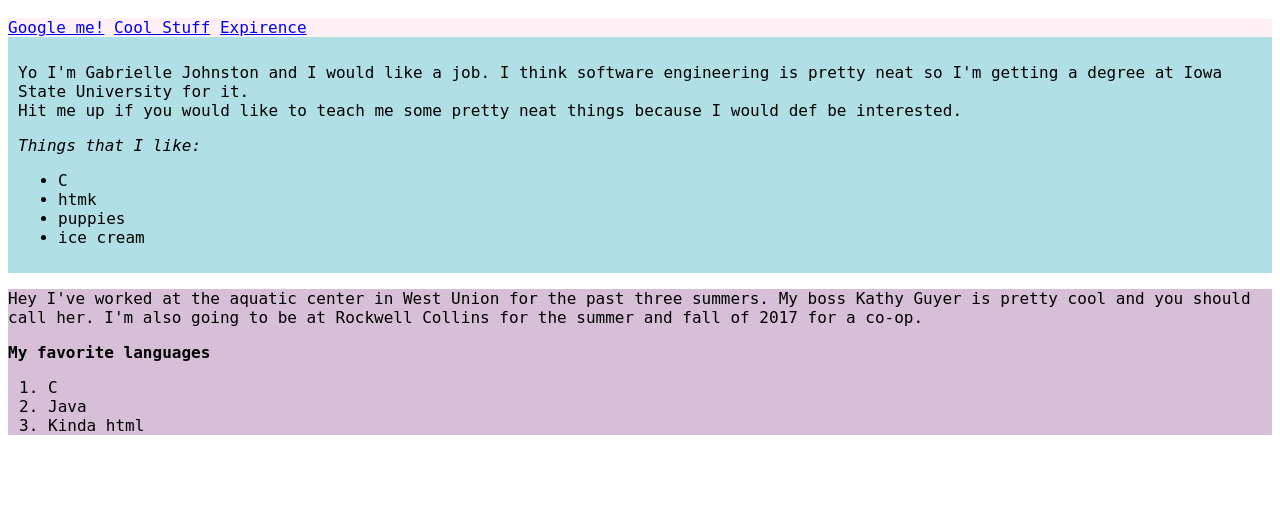
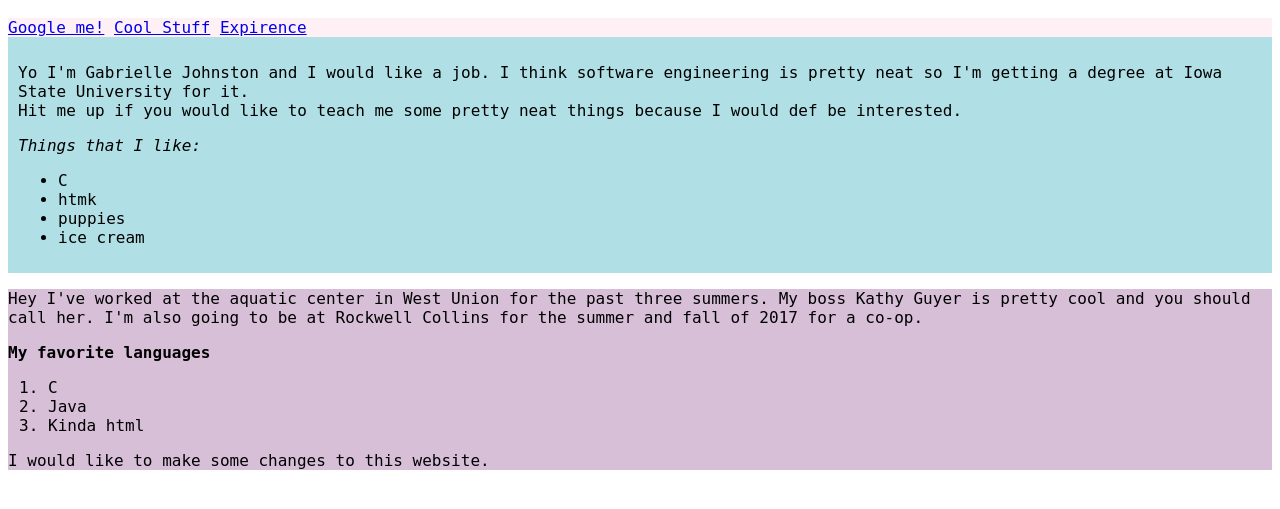
Before and after one commit to gabrielleJ/gabrielleJ.github.io, a plain HTML site: page index.html in a window 1280 px wide. Shown: the part 103-612 px from the top of the page. Drawn offline with Linux system fonts and the light colour scheme.

Commit message:
Hello World

```diff
--- a/index.html
+++ b/index.html
@@ -48,6 +48,9 @@
 				<li>Kinda html</li>
 			</ol>
 		</p>
+		<p>
+		I would like to make some changes to this website.
+		</p>
 	</div>
 </body>
 </html>
```
